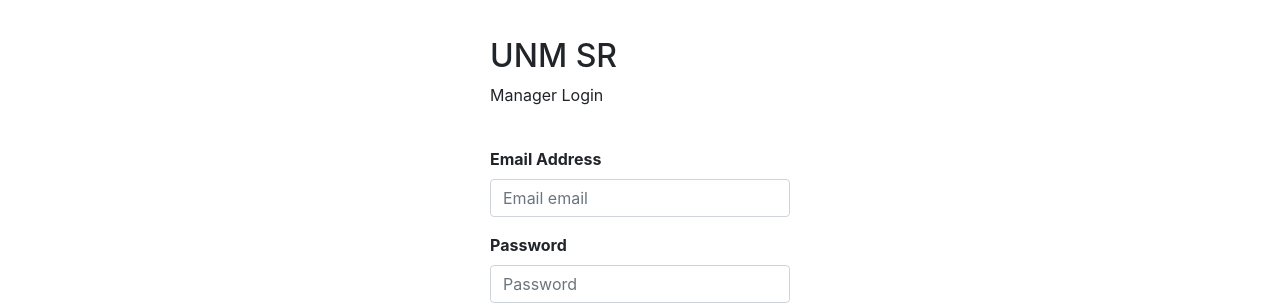
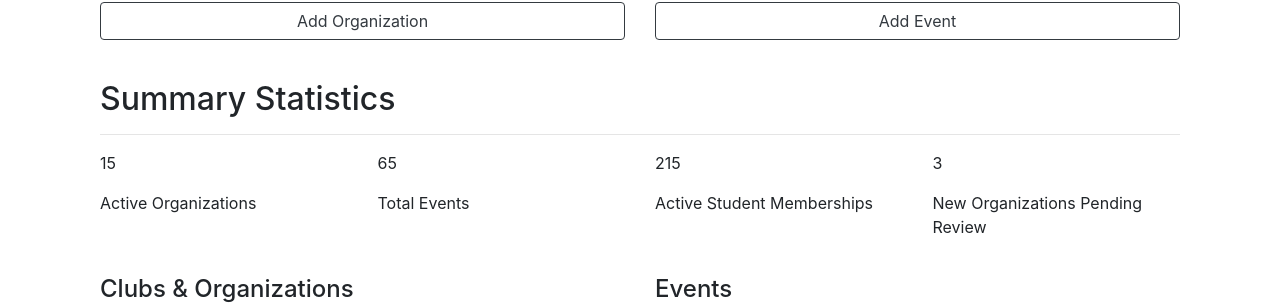
Before and after one commit to aycarl/unmsr-mgmt, a React (Create React App) app: page / in a window 1280 px wide. Shown: the part 137-442 px from the top of the page. Built offline with nearby package versions, Linux system fonts and the light colour scheme; no server answers.

Commit message:
updated dashboard component with summary statistics

```diff
--- a/src/App.js
+++ b/src/App.js
@@ -14,7 +14,7 @@ import NewOrg from "./components/organization-components/new-organization";
 
 import "./App.css";
 
-let authToken = "";
+let authToken = "0";
 
 const authComponents = (
   <Router>
--- /dev/null
+++ b/src/components/dashboard-components/summary-statistics.js
@@ -0,0 +1,60 @@
+import React from "react";
+
+import { Row, Col } from "react-bootstrap";
+
+const SummaryStatisticsCard = ({title, value}) => {
+  return (
+    <Col lg={3} md={3} sm={6} >
+      <div className="statistics-card" >
+        <p className="statistics-title" >{value}</p>
+        <p className="statistics-value" >{title}</p>
+      </div>
+    </Col>
+  );
+}
+
+const SummaryStatistics = () => {
+
+  const data = [
+    {
+      id: 1,
+      title: "Active Organizations",
+      value: 15
+    },
+    {
+      id: 2,
+      title: "Total Events",
+      value: 65
+    },
+    {
+      id: 3,
+      title: "Active Student Memberships",
+      value: 215
+    },
+    {
+      id: 4,
+      title: "New Organizations Pending Review",
+      value: 3
+    }
+  ];
+
+  return (
+    <section>
+      <Row>
+        <Col>
+          <h2>Summary Statistics</h2>
+          <hr />
+        </Col>
+      </Row>
+      <Row>
+        {
+          data.map(
+            (statistic, idx) => <SummaryStatisticsCard key={idx} title={statistic.title} value={statistic.value} />
+          )
+        }
+      </Row>
+    </section>
+  );
+};
+
+export default SummaryStatistics;
--- a/src/components/dashboard.tsx
+++ b/src/components/dashboard.tsx
@@ -8,6 +8,7 @@ import { FetchAllOrganizationsFromDB } from "../redux/organization/organization-
 
 import LargeButton from "./large-button";
 import OrgTitleList from "./org-title-list";
+import SummaryStatistics from "./dashboard-components/summary-statistics";
 
 const Dashboard = () => {
 
@@ -39,6 +40,7 @@ const Dashboard = () => {
           <LargeButton title="Add Event" url="/events" />
         </Col>
       </Row>
+      <SummaryStatistics />
       <Row className="section">
         <Col>
           <h4>Clubs & Organizations</h4>
```
